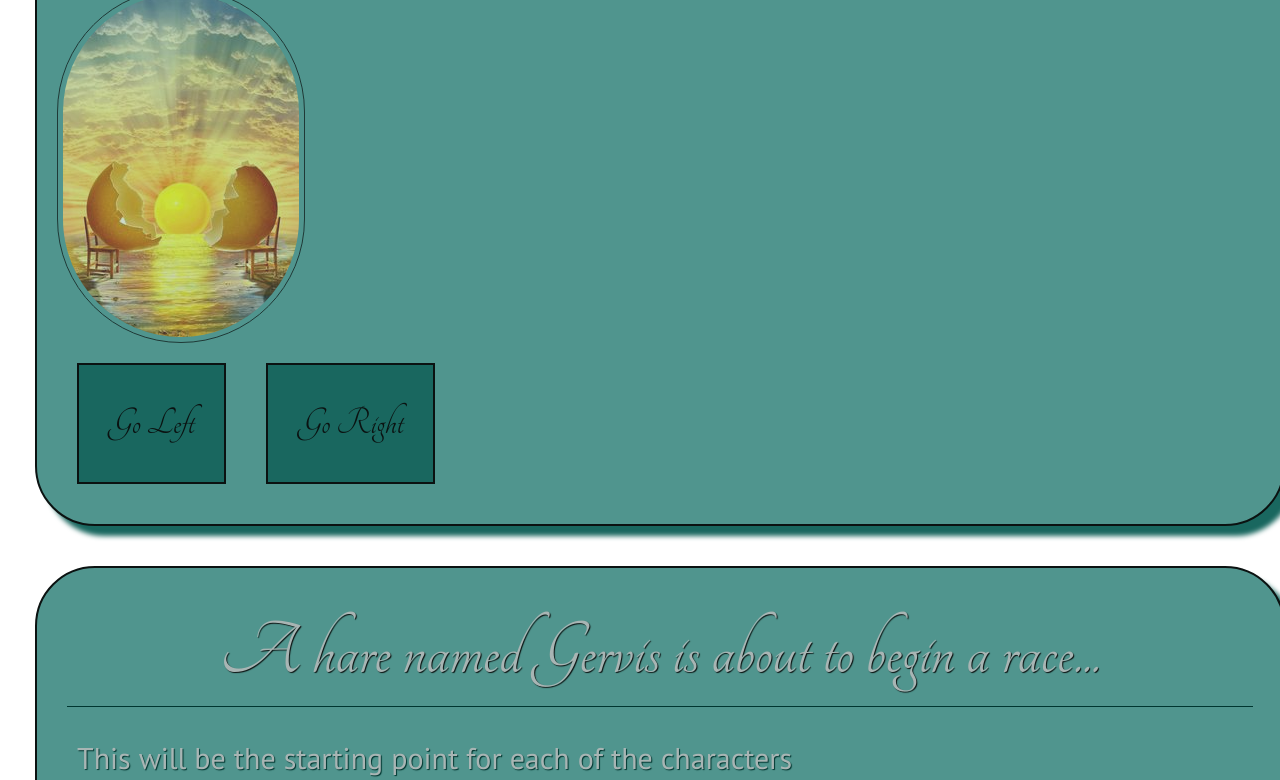
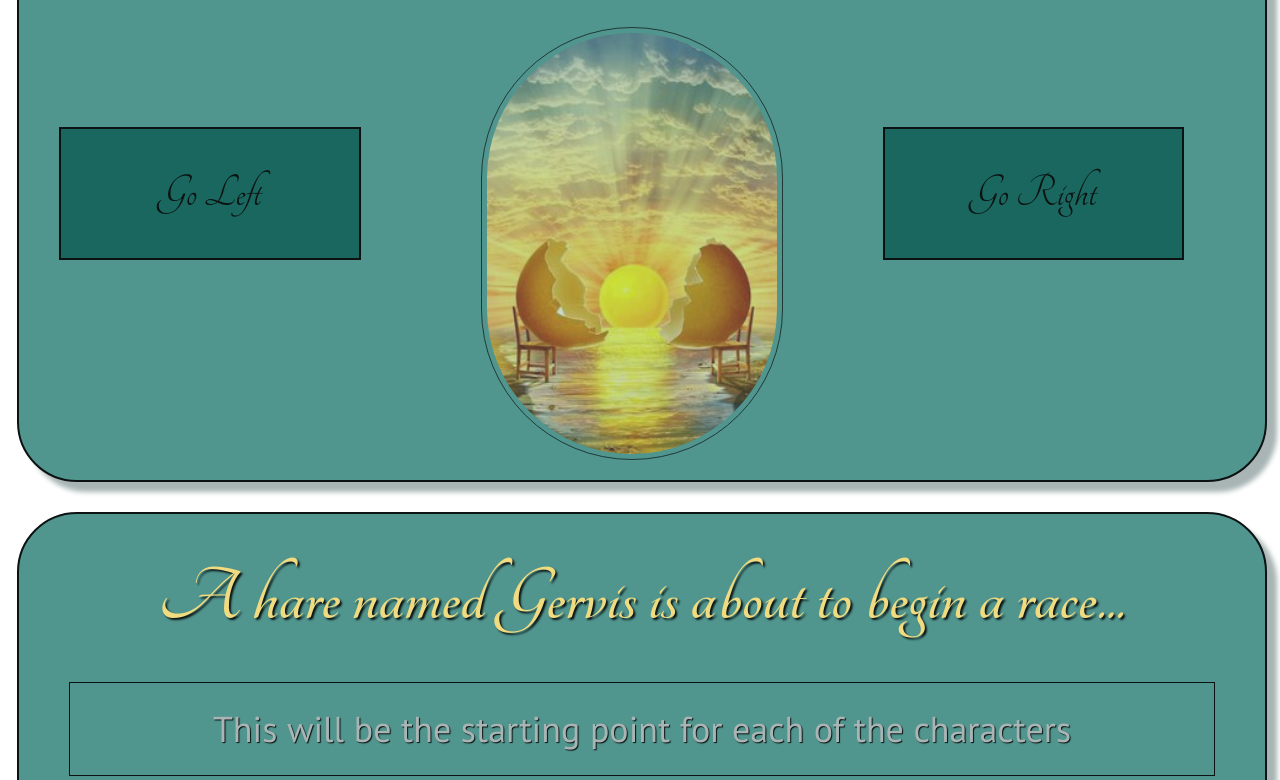
Before and after one commit to kevin-england/World, a plain HTML site: page public/story.html in a window 1280 px wide. Shown: the part 276-1056 px from the top of the page. Drawn offline with nearby package versions, Linux system fonts and the light colour scheme.

Commit message:
Continued adding content to story section and began styling elements within new story objects created, #2

```diff
--- a/public/css/default.css
+++ b/public/css/default.css
@@ -185,33 +185,37 @@
   background-color: #50958E;
   border: 2px solid #0B1211;
   border-radius: 60px;
-  box-shadow: 10px 10px 5px #19675F;
-  margin: 20px;
+  box-shadow: 10px 10px 5px #A8B5B4;
+  margin: 2px;
+  margin-bottom: 20px;
+  margin-top: 10px;
   padding: 20px;
 }
  .story-title {
-  border-bottom: 1px solid #003630;
-  color: #A8B5B4;
+  color: #F0DB81;
   display: block;
   font-size: 80px;
   font-family: 'Tangerine', sans-serif;
+  font-weight: bold;
   margin: 10px;
   padding: 10px;
+  text-align: center;
+  text-shadow: 2px 2px 2px #0B1211;
+}
+
+.story-content {
+  border: 1px solid #0B1211;
+  color: #A8B5B4;
+  font-size: 36px;
+  font-family: 'PT Sans', sans-serif;
+  margin: 30px;
+  padding: 20px;
   text-align: center;
   text-shadow: 1px 1px 1px #0B1211;
 }
 
-.story-content {
-  color: #A8B5B4;
-  font-size: 30px;
-  font-family: 'PT Sans', sans-serif;
-  padding: 20px;
-  text-align: left;
-  text-shadow: 1px 1px 1px #003630;
-}
-
 .story-image {
-  border: .5px solid #0B1211;
+  border: .8px solid #0B1211;
   display: block;
   padding: 5px;
   opacity: .7;
@@ -224,9 +228,10 @@
   border: 2px solid #0B1211;
   color: #0B1211;
   display: inline-block;
-  font-size: 40px;
+  font-size: 48px;
   font-family: 'Tangerine', cursive;
   margin: 20px;
+  margin-top: 100px;
   padding: 30px;
 }
 
@@ -235,26 +240,26 @@
   border: 2px solid #0B1211;
   color: #0B1211;
   display: inline-block;
-  font-size: 40px;
+  font-size: 48px;
   font-family: 'Tangerine', cursive;
   margin: 20px;
+  margin-top: 100px;
+  margin-left: 100px;
   padding: 30px;
 }
 
 .choice-one:hover {
   background-color: #19675F;
-  box-shadow: 1px 1px 1px 1px #A8B5B4;
   color: #F0DB81;
   opacity: .8;
   text-decoration: none;
-  text-shadow: 1px 1px 1px #0B1211;
+  text-shadow: 2px 2px 2px #0B1211;
 }
 
 .choice-two:hover {
   background-color: #19675F;
-  box-shadow: 1px 1px 1px #A8B5B4;
   color: #F0DB81;
   opacity: .8;
   text-decoration: none;
-  text-shadow: 1px 1px 1px #0B1211;
+  text-shadow: 2px 2px 2px #0B1211;
 }
--- a/public/js/defaultTwo.js
+++ b/public/js/defaultTwo.js
@@ -29,20 +29,20 @@ function createStory(info) {
 
   var photo = document.createElement('img');
   photo.setAttribute('src', info.image);
-  photo.setAttribute('class', 'story-image')
+  photo.setAttribute('class', 'col-md-3 col-md-offset-1 img-responsive story-image')
 
   var button = document.createElement('button');
-  button.setAttribute('class', 'choice-one')
+  button.setAttribute('class', 'col-md-3 choice-one')
   button.textContent = info.button;
 
   var buttonOne = document.createElement('button');
-  buttonOne.setAttribute('class', 'choice-two')
+  buttonOne.setAttribute('class', 'col-md-3 choice-two')
   buttonOne.textContent = info.buttonOne;
 
   container.appendChild(header);
   container.appendChild(title);
+  container.appendChild(button);
   container.appendChild(photo);
-  container.appendChild(button);
   container.appendChild(buttonOne)
   console.log(container)
   return container;
```
Also changed, not shown: public/index.html (+2 -1 lines).
